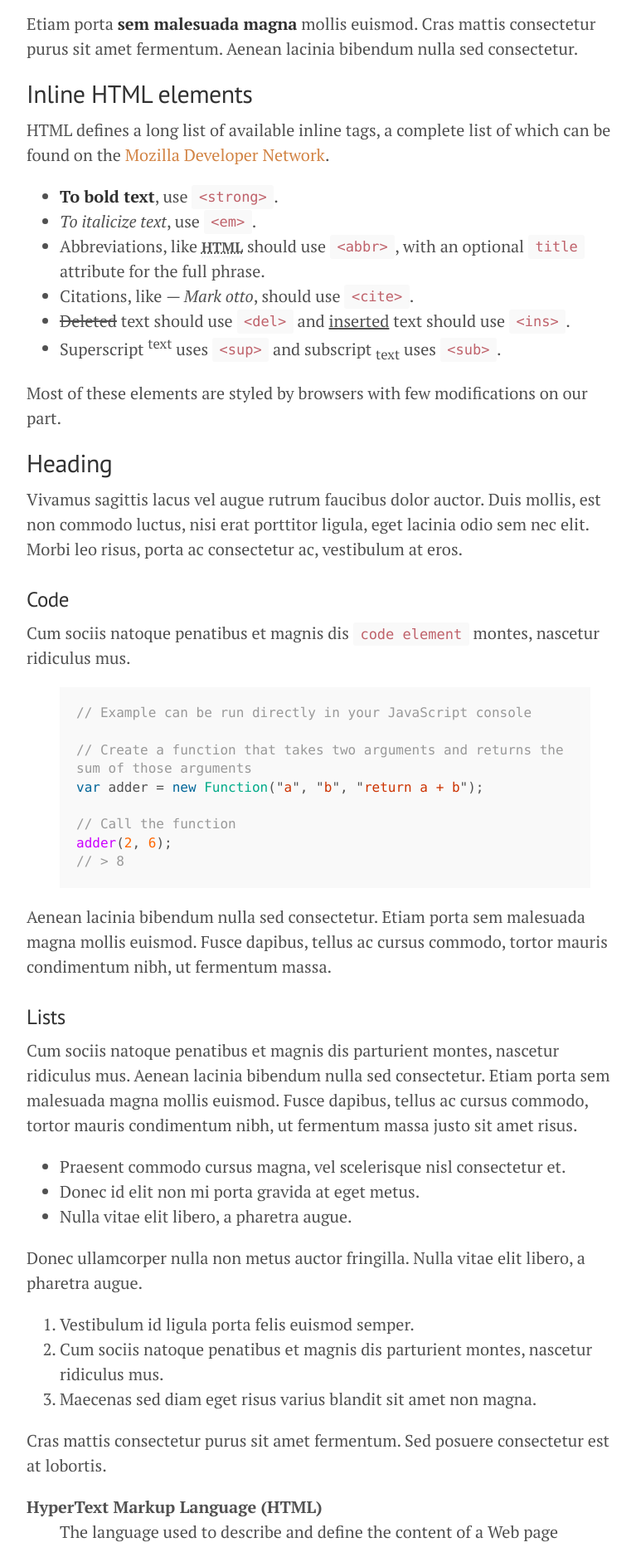
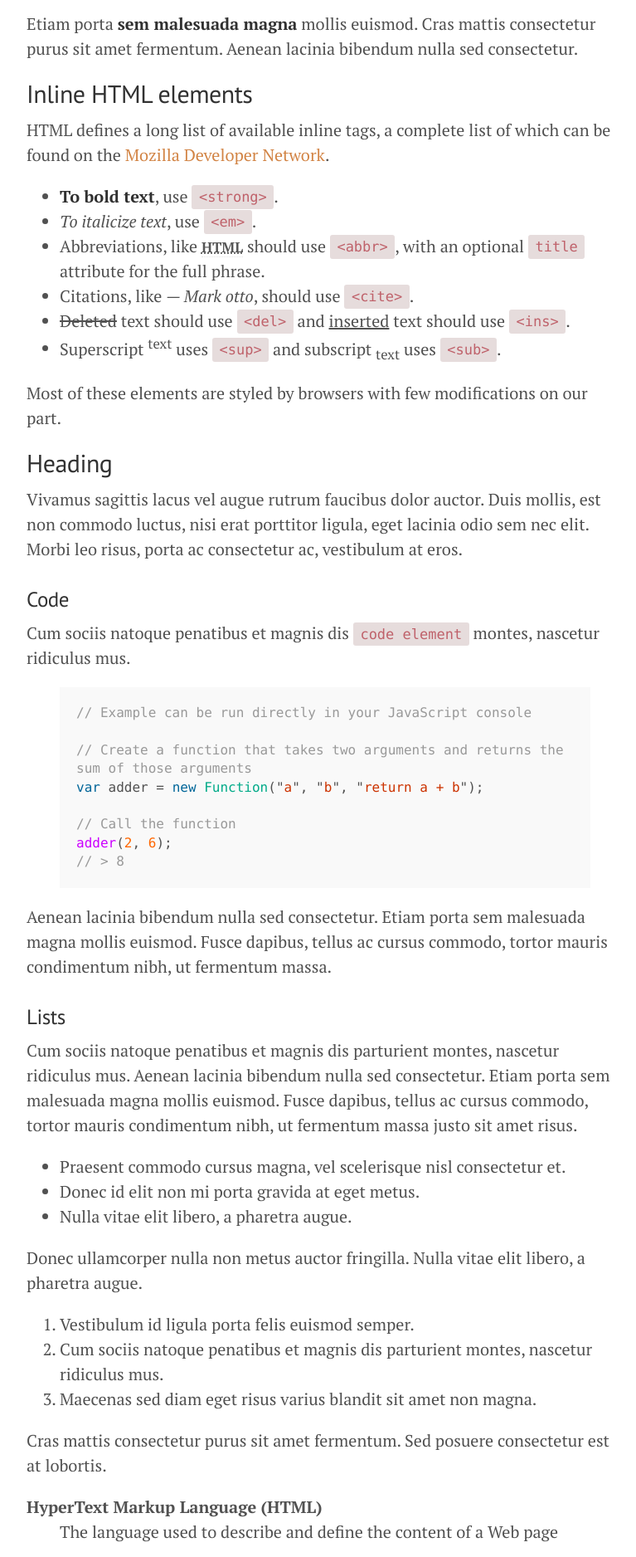
Before and after one commit to lucasamds/lucasamds.github.io, a Jekyll site: the page built from index.html, in a window 1280 px wide. Shown: the part 1925-3801 px from the top of the page at 83% size, without its empty margins (248-1015 px from the left). Built offline with Jekyll 4.4.1, drawn with Linux system fonts in a browser that asks for light colours; the list of posts is cut into pages by our own code.

Commit message:
Update poole.css

```diff
--- a/public/css/poole.css
+++ b/public/css/poole.css
@@ -156,7 +156,7 @@ code {
   padding: .25em .5em;
   font-size: 85%;
   color: #bf616a;
-  background-color: #f9f9f9;
+  background-color: #e6dcdc;
   border-radius: 3px;
 }
 pre {
```
